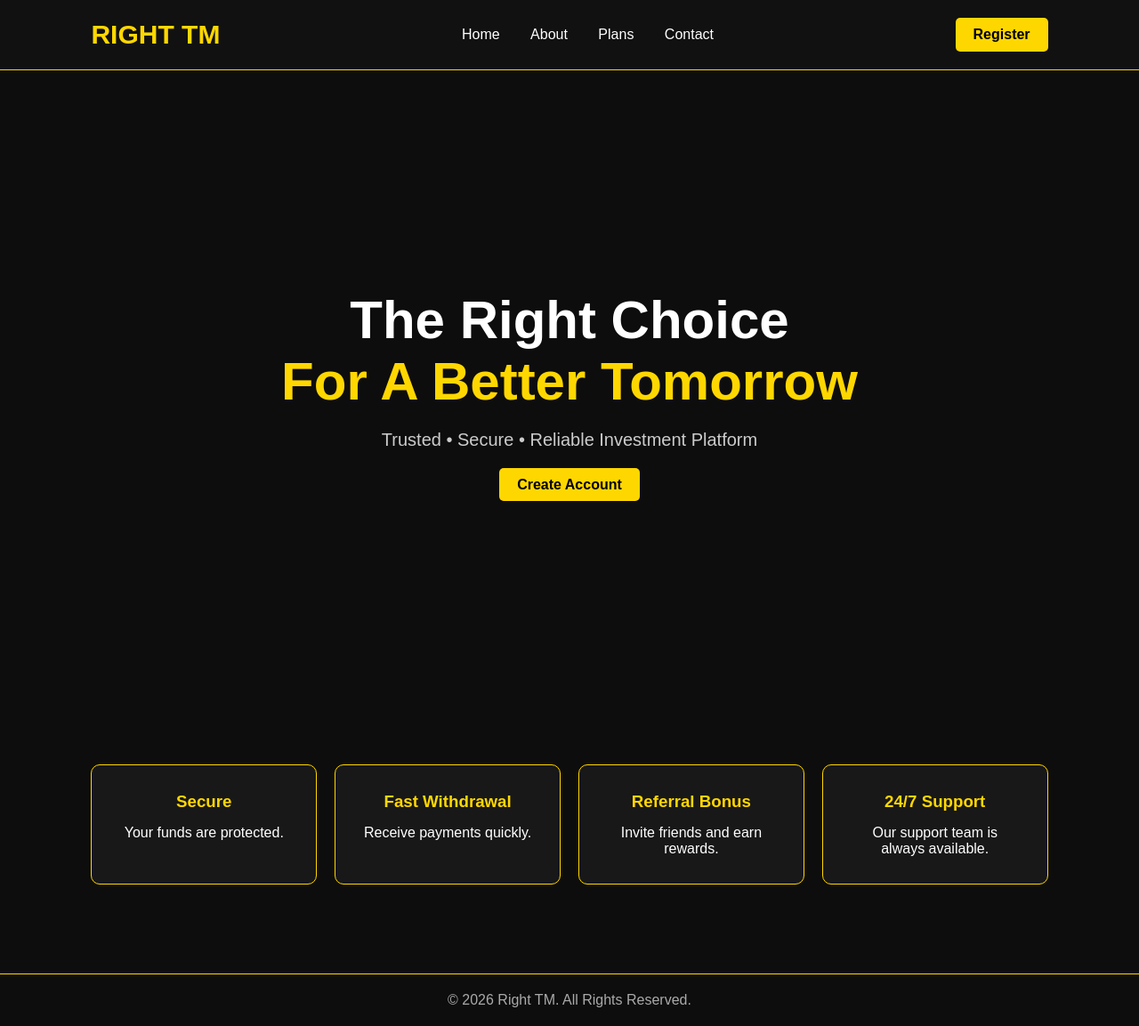
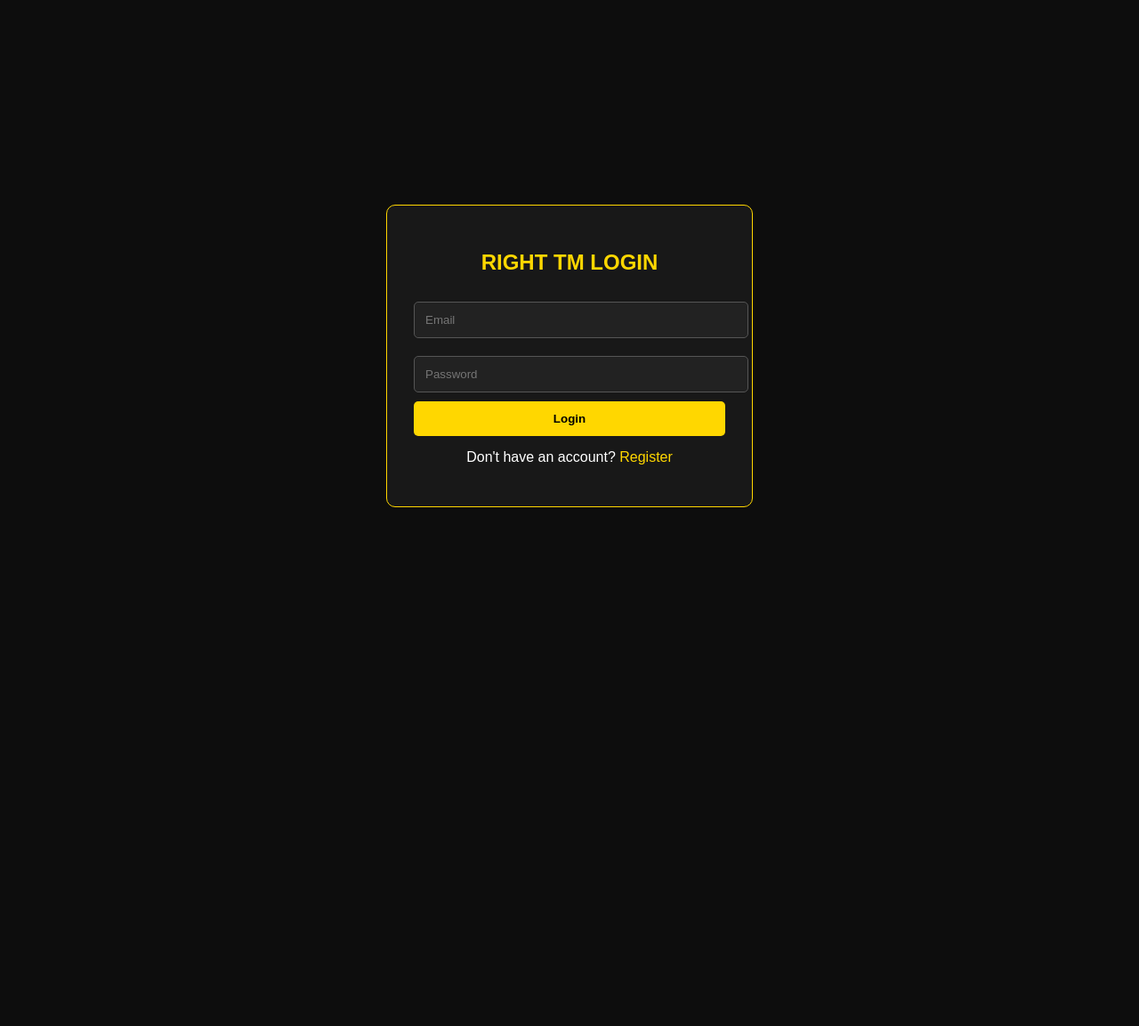
Before and after one commit to ameerrabiu090-glitch/right-tm, a plain HTML site: page index.html in a window 1280 px wide. Shown: the whole page at 89% size. After the commit the page ends 800 px from the top, so only its background shows below. Drawn offline with Linux system fonts and the light colour scheme.

Commit message:
Update title and restructure HTML layout

```diff
--- a/index.html
+++ b/index.html
@@ -3,169 +3,84 @@
 <head>
 <meta charset="UTF-8">
 <meta name="viewport" content="width=device-width, initial-scale=1.0">
-<title>Right TM</title>
+<title>Right TM Login</title>
 
 <style>
-*{
+body{
 margin:0;
-padding:0;
-box-sizing:border-box;
 font-family:Arial,sans-serif;
-}
-
-body{
 background:#0d0d0d;
-color:white;
-}
-
-header{
-display:flex;
-justify-content:space-between;
-align-items:center;
-padding:20px 8%;
-background:#111;
-border-bottom:1px solid gold;
-}
-
-.logo{
-font-size:30px;
-font-weight:bold;
-color:gold;
-}
-
-nav a{
-color:white;
-text-decoration:none;
-margin:0 15px;
-}
-
-nav a:hover{
-color:gold;
-}
-
-.btn{
-background:gold;
-color:black;
-padding:10px 20px;
-border-radius:5px;
-text-decoration:none;
-font-weight:bold;
-}
-
-.hero{
-height:90vh;
 display:flex;
 justify-content:center;
 align-items:center;
-text-align:center;
-padding:20px;
-}
-
-.hero h1{
-font-size:60px;
-margin-bottom:20px;
-}
-
-.hero span{
-color:gold;
-}
-
-.hero p{
-font-size:20px;
-color:#ccc;
-margin-bottom:30px;
-}
-
-.features{
-display:grid;
-grid-template-columns:repeat(auto-fit,minmax(250px,1fr));
-gap:20px;
-padding:60px 8%;
+height:100vh;
+color:#fff;
 }
 
 .box{
+width:350px;
 background:#181818;
 padding:30px;
 border:1px solid gold;
 border-radius:10px;
-text-align:center;
 }
 
-.box h3{
+h2{
+text-align:center;
 color:gold;
-margin-bottom:15px;
+margin-bottom:20px;
 }
 
-footer{
+input{
+width:100%;
+padding:12px;
+margin:10px 0;
+background:#222;
+border:1px solid #555;
+color:#fff;
+border-radius:5px;
+}
+
+button{
+width:100%;
+padding:12px;
+background:gold;
+border:none;
+font-weight:bold;
+border-radius:5px;
+cursor:pointer;
+}
+
+p{
 text-align:center;
-padding:20px;
-border-top:1px solid gold;
-margin-top:40px;
-color:#aaa;
+margin-top:15px;
+}
+
+a{
+color:gold;
+text-decoration:none;
 }
 </style>
 
 </head>
+
 <body>
 
-<header>
+<div class="box">
 
-<div class="logo">RIGHT TM</div>
+<h2>RIGHT TM LOGIN</h2>
 
-<nav>
-<a href="#">Home</a>
-<a href="#">About</a>
-<a href="#">Plans</a>
-<a href="#">Contact</a>
-</nav>
+<input type="email" placeholder="Email">
 
-<a href="#" class="btn">Register</a>
+<input type="password" placeholder="Password">
 
-</header>
+<button>Login</button>
 
-<section class="hero">
-
-<div>
-
-<h1>The Right Choice <br><span>For A Better Tomorrow</span></h1>
-
-<p>Trusted • Secure • Reliable Investment Platform</p>
-
-<a href="#" class="btn">Create Account</a>
+<p>Don't have an account?
+<a href="register.html">Register</a>
+</p>
 
 </div>
 
-</section>
-
-<section class="features">
-
-<div class="box">
-<h3>Secure</h3>
-<p>Your funds are protected.</p>
-</div>
-
-<div class="box">
-<h3>Fast Withdrawal</h3>
-<p>Receive payments quickly.</p>
-</div>
-
-<div class="box">
-<h3>Referral Bonus</h3>
-<p>Invite friends and earn rewards.</p>
-</div>
-
-<div class="box">
-<h3>24/7 Support</h3>
-<p>Our support team is always available.</p>
-</div>
-
-</section>
-
-<footer>
-
-© 2026 Right TM. All Rights Reserved.
-
-</footer>
-
 </body>
 </html>
```
